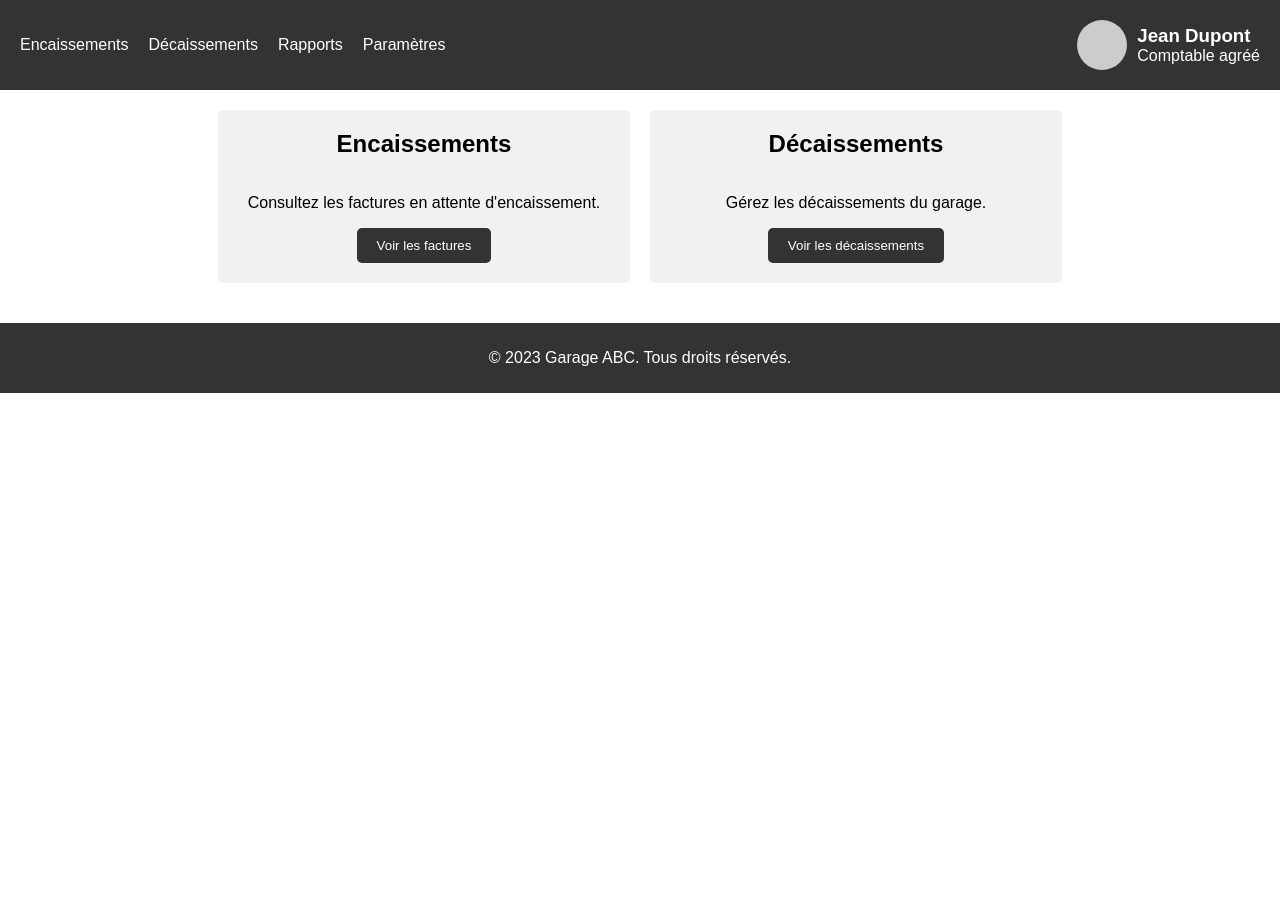
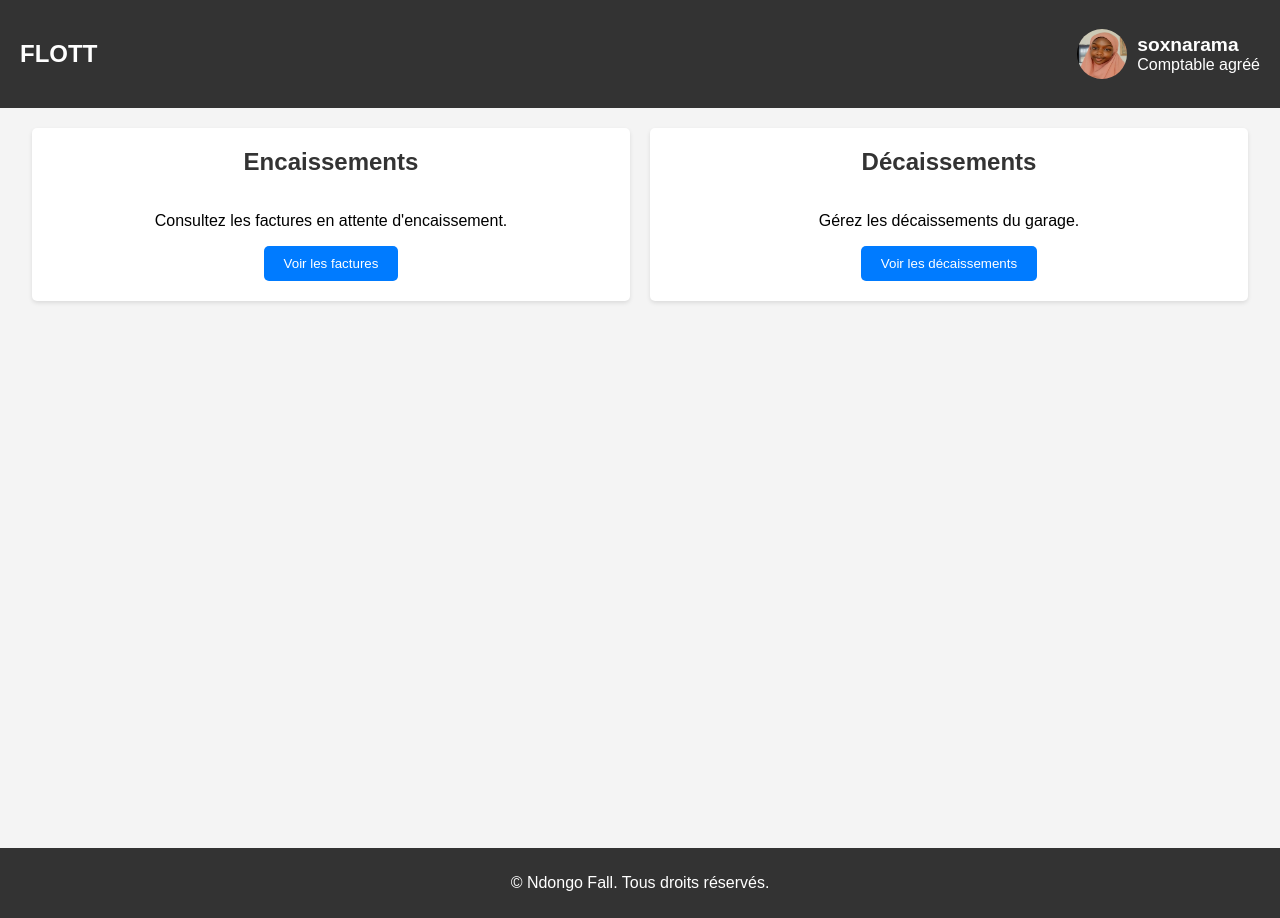
Before and after one commit to Modou-Sow/Proget-garage, a PHP site: page /comptable/comptable-dashboard.html in a window 1280 px wide. Before the commit the page ends 393 px from the top, so only its background shows below. Run offline with PHP 8.4, Linux system fonts and the light colour scheme.

Commit message:
comptable

```diff
--- a/comptable/comptable-dashboard.css
+++ b/comptable/comptable-dashboard.css
@@ -3,6 +3,7 @@ body {
     font-family: Arial, sans-serif;
     margin: 0;
     padding: 0;
+    background-color: #f4f4f4;
 }
 
 /* En-tête */
@@ -29,6 +30,7 @@ nav ul li {
 nav ul li a {
     color: #fff;
     text-decoration: none;
+    font-weight: bold;
 }
 
 .comptable-info {
@@ -39,13 +41,13 @@ nav ul li a {
 .comptable-photo {
     width: 50px;
     height: 50px;
-    background-color: #ccc;
     border-radius: 50%;
     margin-right: 10px;
 }
 
 .comptable-details h3 {
     margin: 0;
+    font-size: 1.2em;
 }
 
 .comptable-details p {
@@ -55,6 +57,9 @@ nav ul li a {
 /* Contenu principal */
 main {
     padding: 20px;
+    display: flex;
+    flex-direction: column; /* Aligner les éléments en colonne */
+    min-height: calc(100vh - 100px); /* Hauteur minimale pour le main */
 }
 
 .dashboard-container {
@@ -64,18 +69,20 @@ main {
 }
 
 .dashboard-box {
-    background-color: #f1f1f1;
+    background-color: #fff;
     padding: 20px;
     border-radius: 5px;
-    flex-basis: 30%;
+    flex-basis: 45%; /* Augmenter la largeur des boîtes */
     display: flex;
     flex-direction: column;
     align-items: center;
     margin: 0 10px;
+    box-shadow: 0 2px 4px rgba(0, 0, 0, 0.1);
 }
 
 .dashboard-box h2 {
     margin-top: 0;
+    color: #333;
 }
 
 .dashboard-box img {
@@ -85,18 +92,25 @@ main {
 }
 
 .view-btn {
-    background-color: #333;
+    background-color: #007bff;
     color: #fff;
     border: none;
     padding: 10px 20px;
     border-radius: 5px;
     cursor: pointer;
+    transition: background-color 0.3s ease;
+}
+
+.view-btn:hover {
+    background-color: #0056b3;
 }
 
 .facture-container {
-    background-color: #f1f1f1;
+    background-color: #fff;
     padding: 20px;
     border-radius: 5px;
+    box-shadow: 0 2px 4px rgba(0, 0, 0, 0.1);
+    flex-grow: 1; /* Permettre à la section de prendre tout l'espace restant */
 }
 
 table {
@@ -111,12 +125,22 @@ th, td {
 }
 
 .encaisser-btn, .annuler-btn {
-    background-color: #333;
+    background-color: #28a745;
     color: #fff;
     border: none;
     padding: 5px 10px;
     border-radius: 5px;
     cursor: pointer;
+    margin-right: 5px;
+    transition: background-color 0.3s ease;
+}
+
+.encaisser-btn:hover {
+    background-color: #218838;
+}
+
+.annuler-btn:hover {
+    background-color: #dc3545;
 }
 
 /* Pied de page */
@@ -125,5 +149,5 @@ footer {
     color: #fff;
     padding: 10px;
     text-align: center;
-    margin-top: auto;
+    margin-top: auto; /* Positionner le pied de page en bas */
 }
--- a/comptable/comptable-dashboard.html
+++ b/comptable/comptable-dashboard.html
@@ -1,40 +1,35 @@
 <!DOCTYPE html>
 <html>
 <head>
-    <title>Tableau de bord du garage</title>
+    <title>tableau bord comptable</title>
     <link rel="stylesheet" href="comptable-dashboard.css">
 </head>
 <body>
     <header>
         <nav>
-            <ul>
-                <li><a href="#">Encaissements</a></li>
-                <li><a href="#">Décaissements</a></li>
-                <li><a href="#">Rapports</a></li>
-                <li><a href="#">Paramètres</a></li>
-            </ul>
+            <h1>FLOTT</h1>
+
         </nav>
         <div class="comptable-info">
-            <div class="comptable-photo"></div>
+            <img class="comptable-photo" src="faalyaaram.jpg" alt="Photo du comptable">
             <div class="comptable-details">
-                <h3>Jean Dupont</h3>
+                <h3>soxnarama</h3>
                 <p>Comptable agréé</p>
             </div>
         </div>
     </header>
-
     <main>
         <div class="dashboard-container">
             <div class="dashboard-box" id="encaissements-box">
                 <h2>Encaissements</h2>
                 <p>Consultez les factures en attente d'encaissement.</p>
-                <button class="view-btn">Voir les factures</button>
+                <button class="view-btn" id="encaissements-btn">Voir les factures</button>
             </div>
 
             <div class="dashboard-box" id="decaissements-box">
                 <h2>Décaissements</h2>
                 <p>Gérez les décaissements du garage.</p>
-                <button class="view-btn">Voir les décaissements</button>
+                <button class="view-btn" id="decaissements-btn">Voir les décaissements</button>
             </div>
         </div>
 
@@ -54,23 +49,30 @@
                 <tbody>
                     <tr>
                         <td>2023-06-15</td>
-                        <td>1500 €</td>
-                        <td>Garage Dupont</td>
+                        <td>1500 F</td>
+                        <td>modou</td>
                         <td>Réparation moteur</td>
                         <td>En attente</td>
                         <td>
-                            <button class="encaisser-btn">Encaisser</button>
-                            <button class="annuler-btn">Annuler</button>
+                            <button class="encaisser-btn" id="encaisser-btn">Encaisser</button>
+                            <button class="annuler-btn" id="annuler-btn">Annuler</button>
                         </td>
                     </tr>
                     <!-- Ajoutez d'autres lignes au besoin -->
                 </tbody>
             </table>
         </div>
+
+        <div class="facture-container" id="decaissements-container" style="display: none;">
+            <h2>Décaissements</h2>
+            <!-- Ajoutez le contenu pour les décaissements ici -->
+            <p>Contenu des décaissements...</p>
+        </div>
+
     </main>
 
     <footer>
-        <p>&copy; 2023 Garage ABC. Tous droits réservés.</p>
+        <p>&copy; Ndongo Fall. Tous droits réservés.</p>
     </footer>
 
     <script src="script.js"></script>
--- /dev/null
+++ b/comptable/script.js
@@ -0,0 +1,34 @@
+const encaissementsBtn = document.getElementById('encaissements-btn');
+const decaissementsBtn = document.getElementById('decaissements-btn');
+const factureContainer = document.getElementById('facture-container');
+const decaissementsContainer = document.getElementById('decaissements-container');
+const encaisserBtn = document.getElementById('encaisser-btn');
+const annulerBtn = document.getElementById('annuler-btn');
+
+// Affiche la section des factures
+encaissementsBtn.addEventListener('click', () => {
+  factureContainer.style.display = 'block';
+  decaissementsContainer.style.display = 'none';
+});
+
+// Affiche la section des décaissements
+decaissementsBtn.addEventListener('click', () => {
+  factureContainer.style.display = 'none';
+  decaissementsContainer.style.display = 'block';
+});
+
+// Encaisse une facture (à compléter)
+encaisserBtn.addEventListener('click', () => {
+  // Ajoutez du code pour gérer l'encaissement de la facture
+  // Par exemple, vous pouvez modifier l'état de la facture dans le tableau
+  // ou envoyer une requête à un serveur pour enregistrer l'encaissement
+  alert("La facture a été encaissée !"); // Affiche un message de confirmation
+});
+
+// Annule une facture (à compléter)
+annulerBtn.addEventListener('click', () => {
+  // Ajoutez du code pour gérer l'annulation de la facture
+  // Par exemple, vous pouvez supprimer la ligne de la facture du tableau
+  // ou envoyer une requête à un serveur pour annuler la facture
+  alert("La facture a été annulée !"); // Affiche un message de confirmation
+});
```
Also changed, not shown: sql.sql (added, +112 -0 lines), comptable/faalyaaram.jpg (added).
